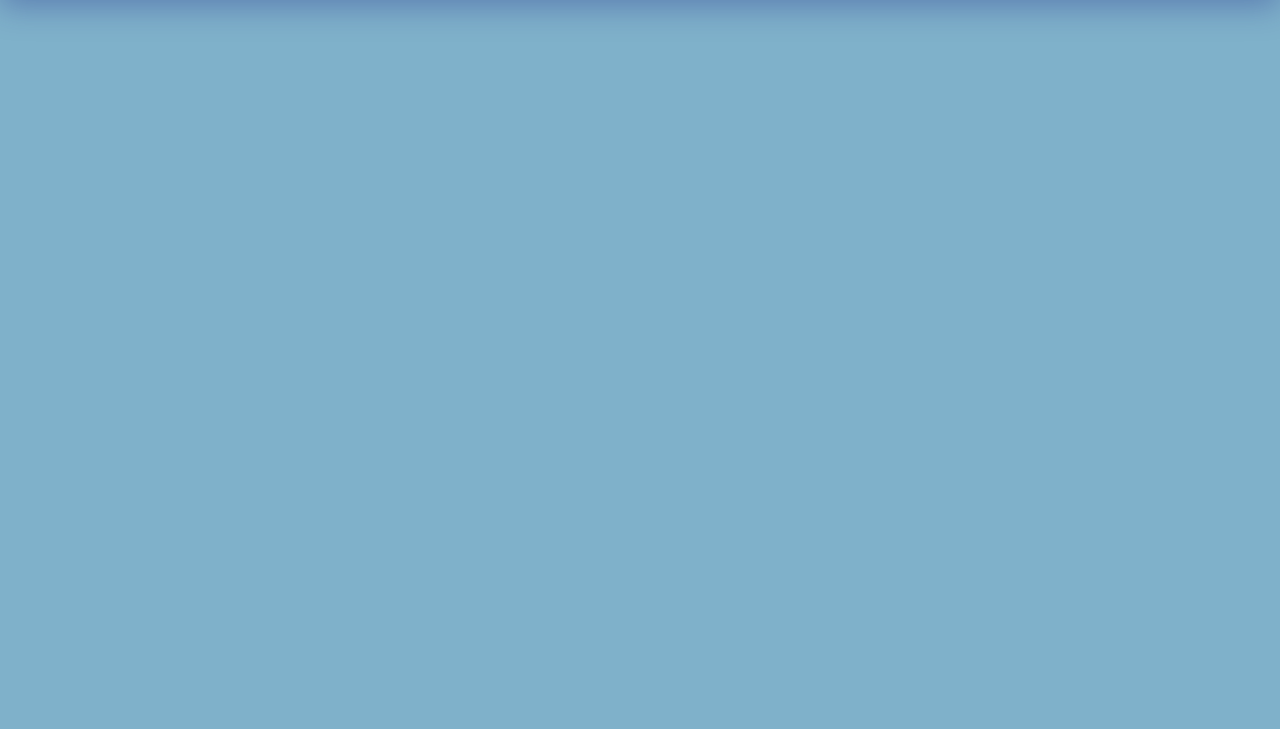
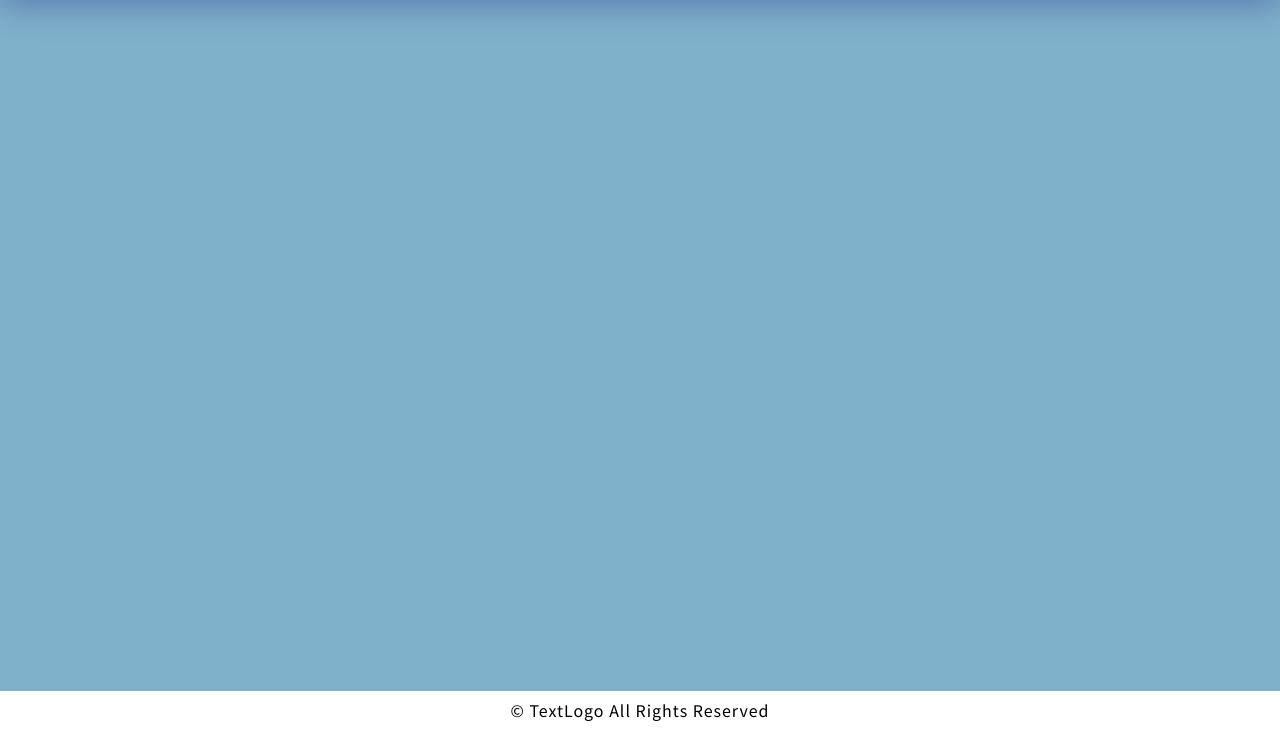
Before and after one commit to sashimi3433/github_A, a plain HTML site: page index.html in a window 1280 px wide. Shown: the part 71-800 px from the top of the page. Drawn offline with Linux system fonts and the light colour scheme; some packages are replaced by stand-ins of ours.

Commit message:
ヘッダーの微調整とフッターの作成

```diff
--- a/index.html
+++ b/index.html
@@ -29,7 +29,9 @@
     </main>
 
     <footer>
-
+        <div class="footer-inner">
+            <p>&copy; TextLogo All Rights Reserved</p>
+        </div>
     </footer>
 </body>
 
--- a/static/scss/style.scss
+++ b/static/scss/style.scss
@@ -14,6 +14,8 @@ header {
     backdrop-filter: blur(4px);
     -webkit-backdrop-filter: blur(4px);
     border-bottom: 1px solid rgba(255, 255, 255, 0.18);
+    position: sticky;
+    width: 100%;
 
     .header-inner {
         max-width: 1000px;
@@ -40,3 +42,17 @@ header {
         }
     }
 }
+
+footer {
+    background-color: #fff;
+    position: absolute;
+    bottom: 0;
+    width: 100%;
+
+    .footer-inner {
+        padding: 10px 20px;
+        max-width: 1000px;
+        text-align: center;
+        margin: 0 auto;
+    }
+}
```
Also changed, not shown: static/css/style.css.
